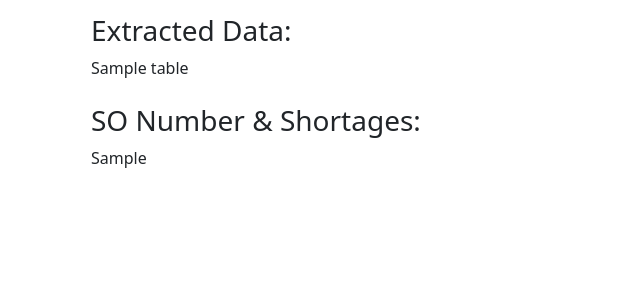
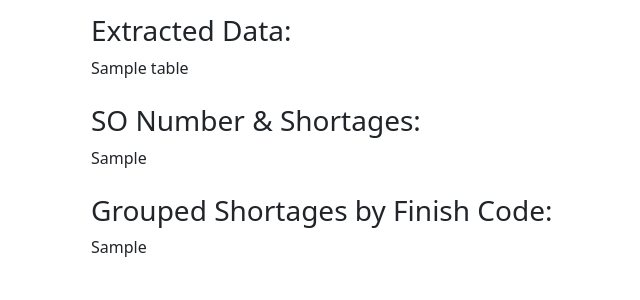
Before and after one commit to Nmyhi/excelscrape, a Flask app: template templates/index.html in a window 1280 px wide. Shown: the part 168-468 px from the top of the page, without its empty margins (161-801 px from the left). Run offline with Flask 3, Linux system fonts and the light colour scheme; the template is opened without the code that fills it: most values are stand-ins (such as "Sample title", 1, 10 or a date in 2020).

Commit message:
add 3rd table for grouping finishes

```diff
--- a/app.py
+++ b/app.py
@@ -1,6 +1,7 @@
 from flask import Flask, render_template, request
 import pandas as pd
 import os
+import re
 
 app = Flask(__name__)
 UPLOAD_FOLDER = "uploads"
@@ -10,6 +11,10 @@ ALLOWED_EXTENSIONS = {"xls", "xlsx", "ods"}  # Allowed file types
 
 def allowed_file(filename):
     return "." in filename and filename.rsplit(".", 1)[1].lower() in ALLOWED_EXTENSIONS
+
+def extract_finish_code(part_number):
+    match = re.search(r"-\w+$", part_number)
+    return match.group(0) if match else part_number
 
 @app.route("/", methods=["GET", "POST"])
 def index():
@@ -42,14 +47,23 @@ def index():
                 selected_columns = df.iloc[:, [1, 6]].dropna()
                 selected_columns.columns = ["SO Number", "Shortages"]
                 shortages_table = selected_columns.to_html(classes="table table-bordered", index=False)
+
+                # Process shortages to group by finish code
+                shortages_expanded = selected_columns.copy()
+                shortages_expanded["Shortages"] = shortages_expanded["Shortages"].astype(str).str.split()
+                shortages_expanded = shortages_expanded.explode("Shortages")
+                shortages_expanded["Finish Code"] = shortages_expanded["Shortages"].apply(extract_finish_code)
+                grouped_shortages = shortages_expanded.groupby("Finish Code")["Shortages"].apply(lambda x: ', '.join(x.unique())).reset_index()
+                grouped_table = grouped_shortages.to_html(classes="table table-bordered", index=False)
             else:
                 shortages_table = "<p>Not enough columns in the uploaded file.</p>"
+                grouped_table = "<p>Not enough data for grouping.</p>"
 
-            return render_template("index.html", table=data, shortages_table=shortages_table)
+            return render_template("index.html", table=data, shortages_table=shortages_table, grouped_table=grouped_table)
         else:
             return "Invalid file type. Please upload an Excel file (.xls, .xlsx, .ods)"
 
-    return render_template("index.html", table=None, shortages_table=None)
+    return render_template("index.html", table=None, shortages_table=None, grouped_table=None)
 
 if __name__ == "__main__":
     app.run(debug=True)
--- a/templates/index.html
+++ b/templates/index.html
@@ -32,6 +32,13 @@
             <div>{{ shortages_table | safe }}</div>
         </div>
         {% endif %}
+
+        {% if grouped_table %}
+        <div class="mt-4">
+            <h3>Grouped Shortages by Finish Code:</h3>
+            <div>{{ grouped_table | safe }}</div>
+        </div>
+        {% endif %}
     </div>
 </body>
 </html>
```
